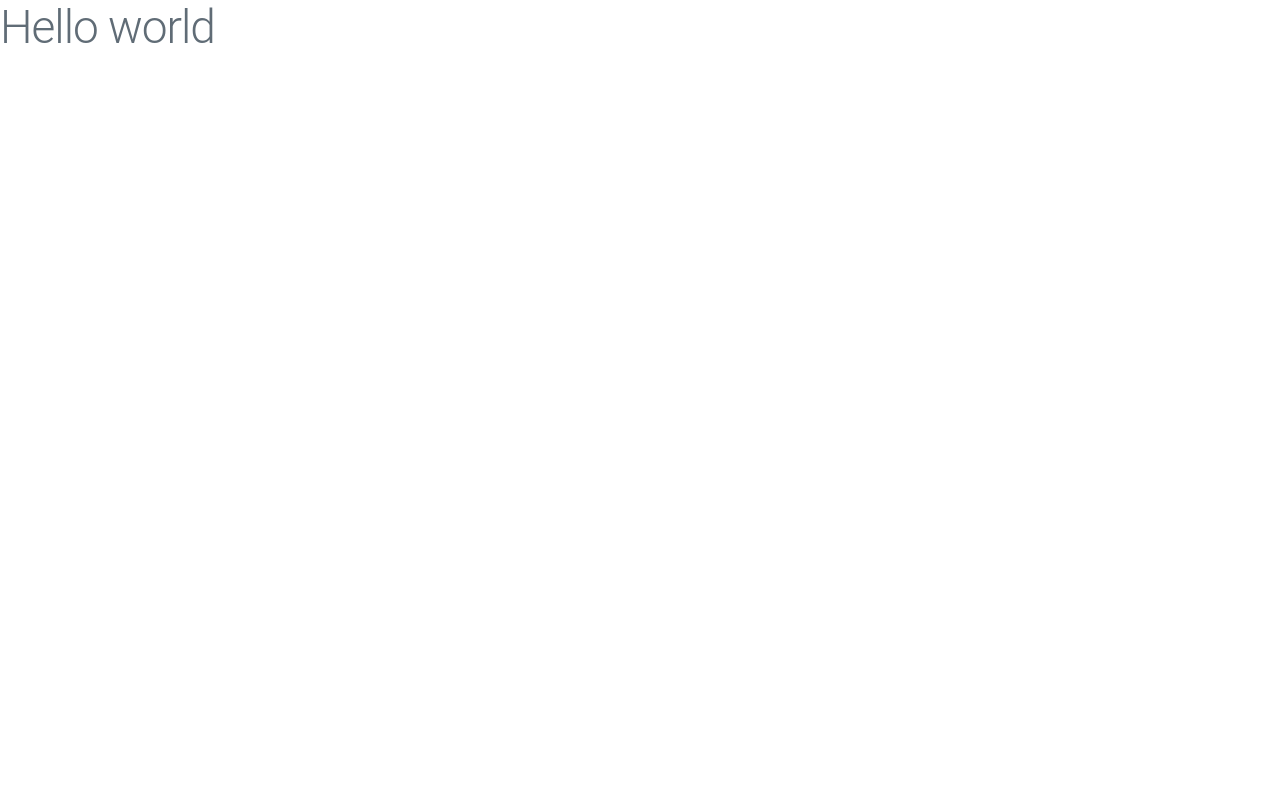
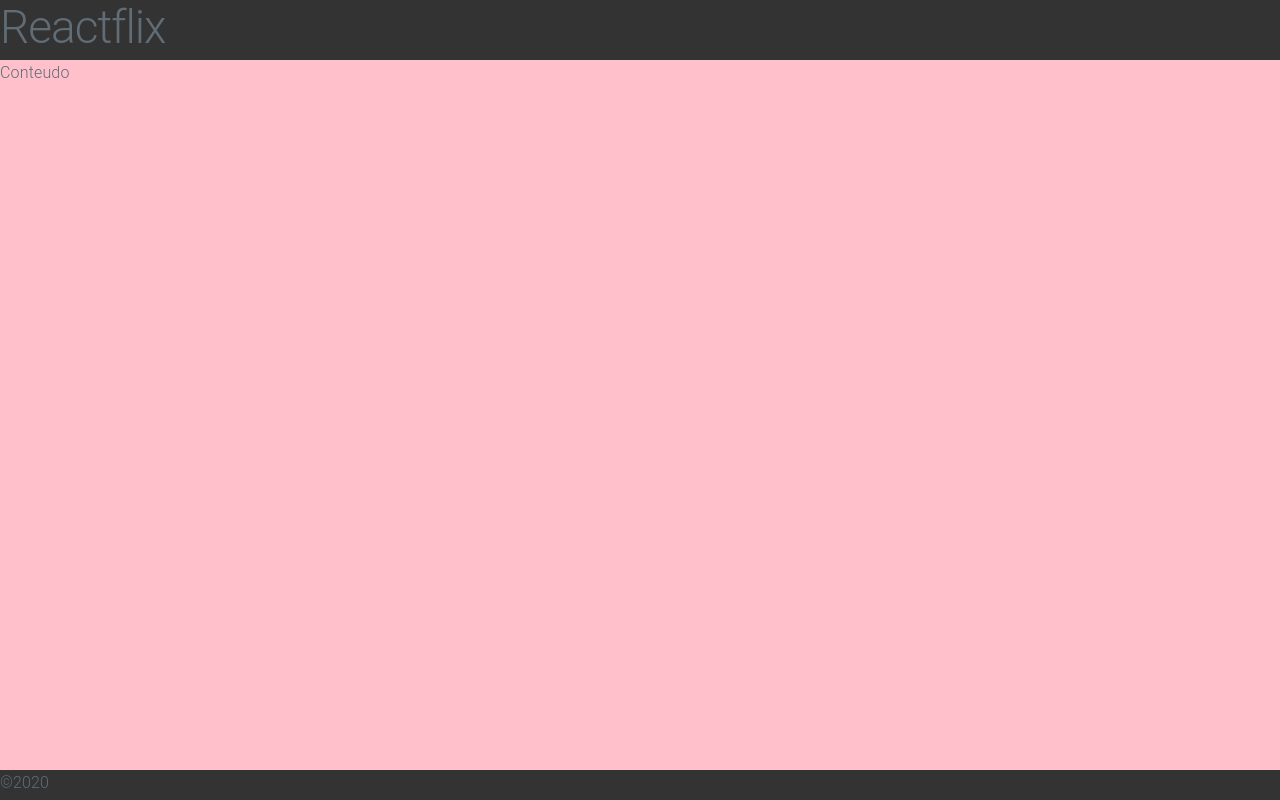
Before and after one commit to reubber/reactflix, a React (Create React App) app: page / in a window 1280 px wide. Built offline with nearby package versions, Linux system fonts and the light colour scheme.

Commit message:
base structure with style components

```diff
--- a/src/App.js
+++ b/src/App.js
@@ -1,14 +1,49 @@
-import React from 'react';
+import React, {Fragment} from 'react';
+import styled from 'styled-components'
 
 import 'normalize.css'
 import 'milligram'
+import GlobalStyle from './theme/globalStyle';
 
 function App() {
+
+  const headerHeight='60px'
+  const footerHeight='30px'
+
+  const Header = styled.header`
+    height: ${headerHeight};
+    background: #333
+`
+  const Footer = styled.footer`
+    height: ${footerHeight};
+    background: #333
+`
+  const Main = styled.main`
+    min-height: calc(100% - ${headerHeight} - ${footerHeight});
+    background: pink
+`
+  const Container = styled.div`
+    height: 100%
+`
   return (
+    <Fragment>
+      <GlobalStyle />
+      <Container>
+        <Header>
+          <h1>Reactflix</h1>
+        </Header>
 
-    <h1>Hello world</h1>
+        <Main>
+          Conteudo
+        </Main>
 
+        <Footer>
+          &copy;2020
+        </Footer>
+      </Container>
+    </Fragment>
   )
+
 }
 
 export default App;
--- /dev/null
+++ b/src/theme/globalStyle.js
@@ -0,0 +1,9 @@
+import { createGlobalStyle } from 'styled-components';
+
+const GlobalStyle = createGlobalStyle`
+  html, body, div#root {
+    height: 100%;
+  }
+`;
+
+export default GlobalStyle;
```
